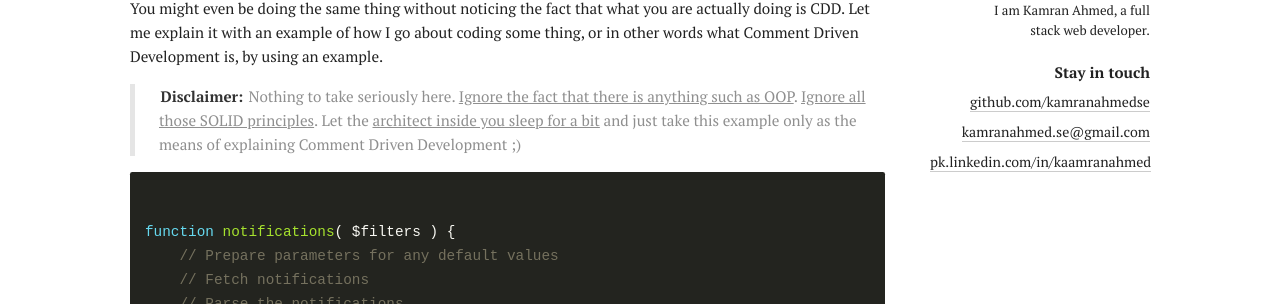
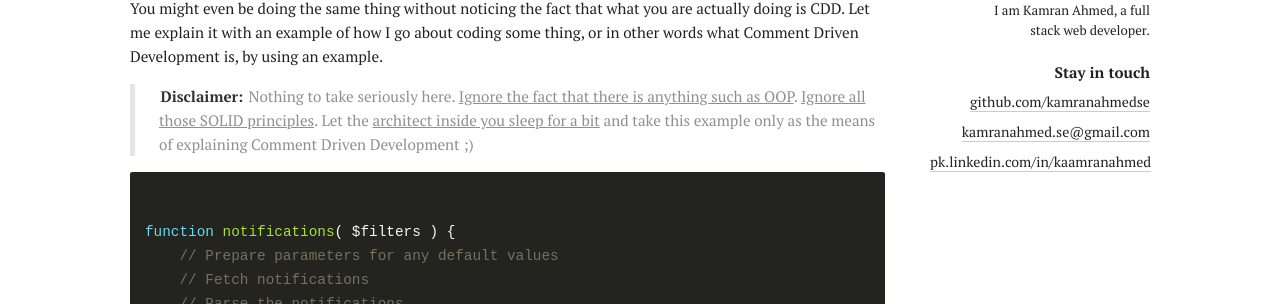
Before and after one commit to kamranahmedse/kamranahmedse.github.io, a Jekyll site: the page built from blog/_posts/2016-01-21-let-the-comments-drive-your-code.md, in a window 1280 px wide. Shown: the part 414-718 px from the top of the page. Built offline with Jekyll 4.4.1, drawn with Linux system fonts in a browser that asks for light colours; comment, search, counter and statistics services are not loaded.

Commit message:
Update 2016-01-21-let-the-comments-drive-your-code.md

```diff
--- a/blog/_posts/2016-01-21-let-the-comments-drive-your-code.md
+++ b/blog/_posts/2016-01-21-let-the-comments-drive-your-code.md
@@ -8,7 +8,7 @@ Whenever, I am coding something large or complicated or something where things m
 
 You might even be doing the same thing without noticing the fact that what you are actually doing is CDD. Let me explain it with an example of how I go about coding some thing, or in other words what Comment Driven Development is, by using an example.
 
->**Disclaimer:** Nothing to take seriously here. <u>Ignore the fact that there is anything such as OOP</u>. <u>Ignore all those SOLID principles</u>. Let the <u>architect inside you sleep for a bit</u> and just take this example only as the means of explaining Comment Driven Development ;)
+>**Disclaimer:** Nothing to take seriously here. <u>Ignore the fact that there is anything such as OOP</u>. <u>Ignore all those SOLID principles</u>. Let the <u>architect inside you sleep for a bit</u> and take this example only as the means of explaining Comment Driven Development ;)
 
 
 <pre><code class="php">
```
